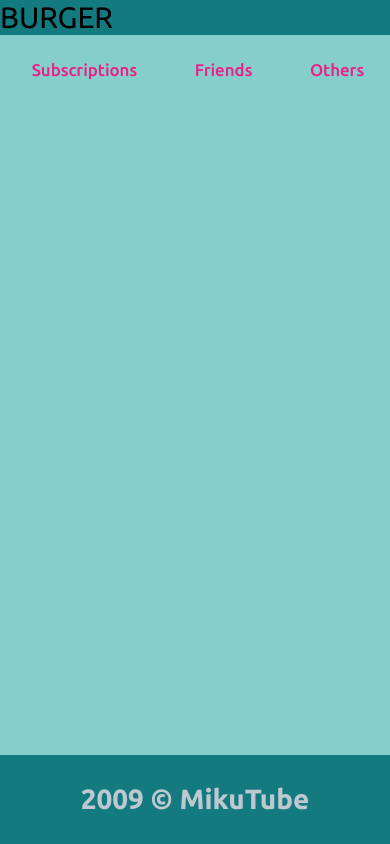
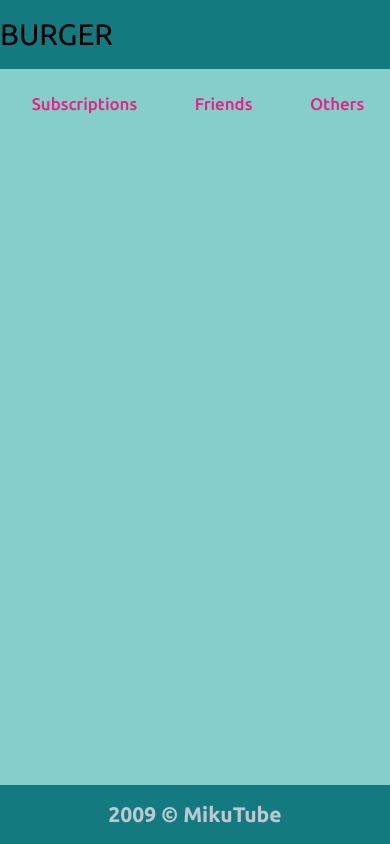
Before and after one commit to EndyPlus/MikuTestingLayout, a plain HTML site: page friends.html in a window 390 px wide. Drawn offline with Linux system fonts and the light colour scheme.

Commit message:
test gh pages

```diff
--- a/styles/layer.css
+++ b/styles/layer.css
@@ -176,6 +176,10 @@
 }
 
 @media (max-width: 463px) {
+  .header-container {
+    padding: 2vh 0vh;
+  }
+
   /* .main {
     grid-template-columns: 1fr;
     margin: 2vh 2vw;
@@ -188,6 +192,12 @@
     padding-left: 1.5vw;
     font-size: 2vh;
   } */
+
+  footer {
+    font-size: 3.3vh;
+    padding: 2vh 0vh;
+    font-size: 2.5vh;
+  }
 }
 
 /*
```
